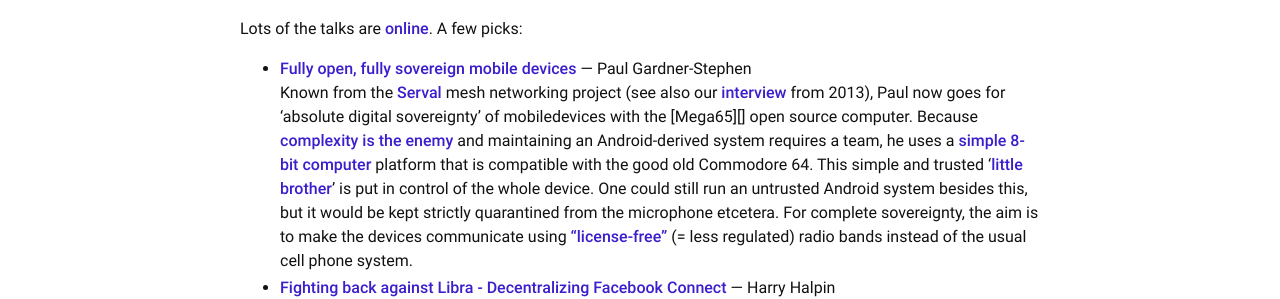
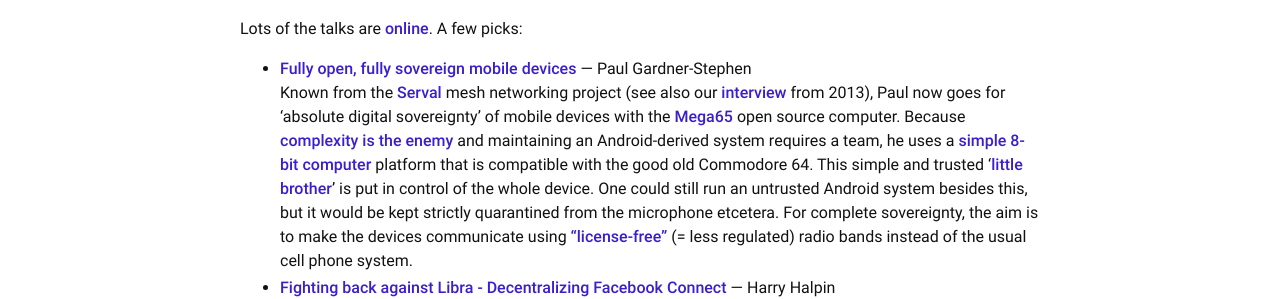
Before and after one commit to redecentralize/redecentralize-website, a Jekyll site: the page built from _redigest/2019-08.md, in a window 1280 px wide and 900 px high, scrolled down 431 px. Shown: the part 177-476 px from the top of the window. Built offline with Jekyll 4.4.1, drawn with Linux system fonts in a browser that asks for light colours.

Commit message:
Digest fixes

```diff
--- a/_redigest/2019-08.md
+++ b/_redigest/2019-08.md
@@ -32,7 +31,7 @@
 
   - [Fully open, fully sovereign mobile devices][] — Paul Gardner-Stephen
 
-    Known from the [Serval][] mesh networking project (see also our [interview][] from 2013), Paul now goes for ‘absolute digital sovereignty’ of mobiledevices with the [Mega65][] open source computer. Because [complexity is the enemy][] and maintaining an Android-derived system requires a team, he uses a [simple 8-bit computer][] platform that is compatible with the good old Commodore 64. This simple and trusted ‘[little brother][]’ is put in control of the whole device. One could still run an untrusted Android system besides this, but it would be kept strictly quarantined from the microphone etcetera. For complete sovereignty, the aim is to make the devices communicate using [“license-free”][] (= less regulated) radio bands instead of the usual cell phone system.
+    Known from the [Serval][] mesh networking project (see also our [interview][] from 2013), Paul now goes for ‘absolute digital sovereignty’ of mobile devices with the [Mega65][] open source computer. Because [complexity is the enemy][] and maintaining an Android-derived system requires a team, he uses a [simple 8-bit computer][] platform that is compatible with the good old Commodore 64. This simple and trusted ‘[little brother][]’ is put in control of the whole device. One could still run an untrusted Android system besides this, but it would be kept strictly quarantined from the microphone etcetera. For complete sovereignty, the aim is to make the devices communicate using [“license-free”][] (= less regulated) radio bands instead of the usual cell phone system.
 
   - [Fighting back against Libra - Decentralizing Facebook Connect][] — Harry Halpin
 
```
Also changed, not shown: other parts of _redigest/2019-08.md (+1 -1 lines).
